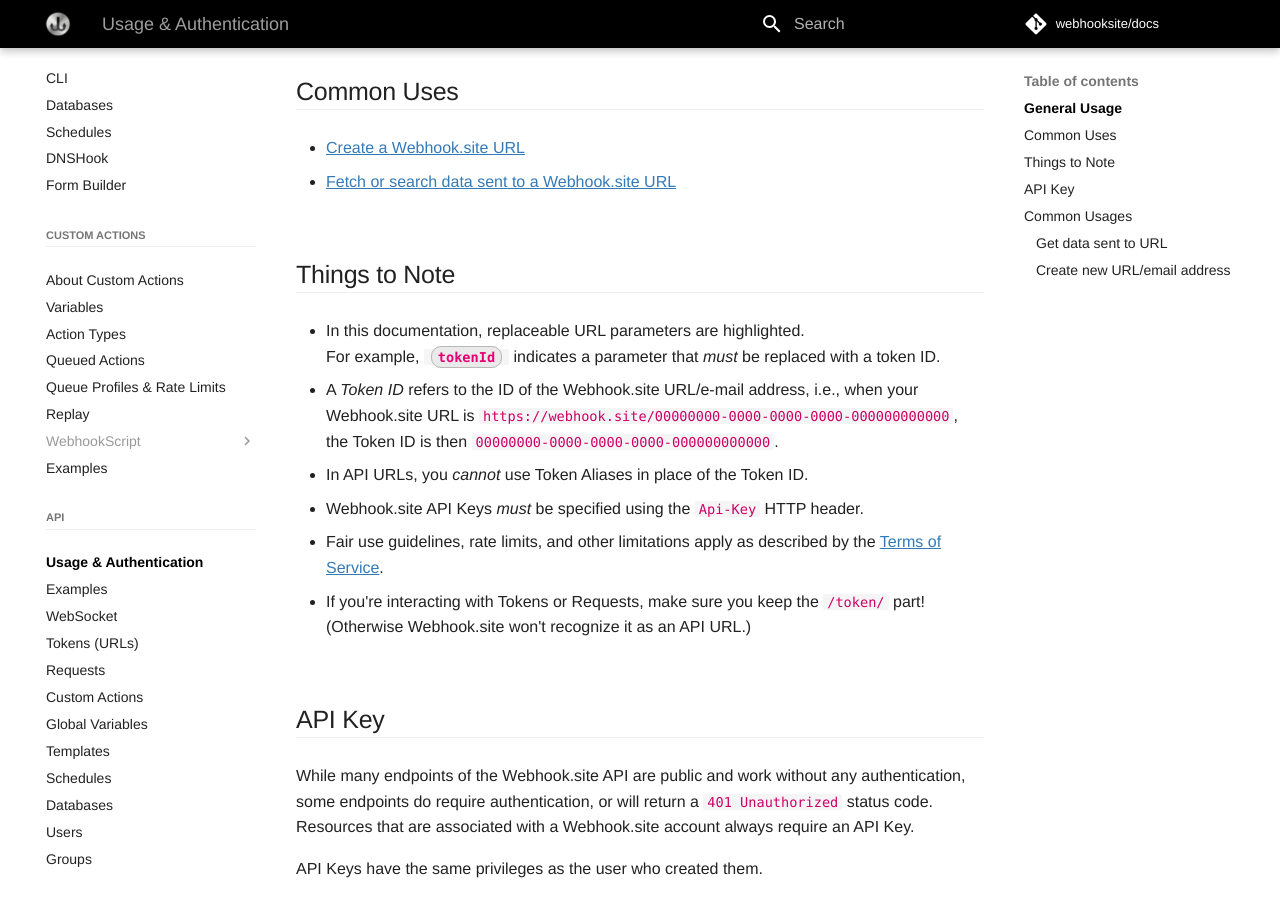
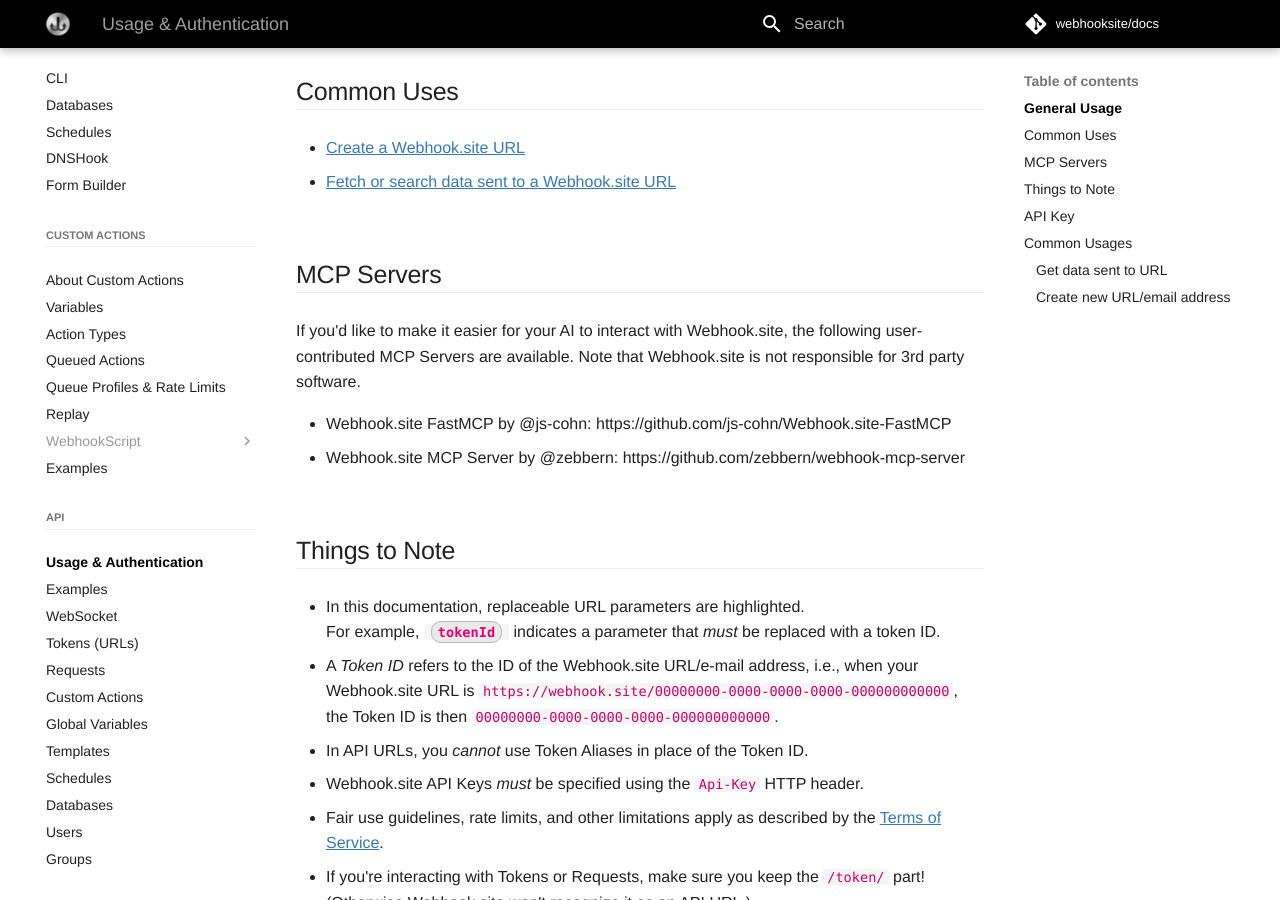
Before and after one commit to webhooksite/docs, an MkDocs documentation site: the page built from docs/api/about.md, in a window 1280 px wide and 900 px high, scrolled down 499 px. Built offline with MkDocs 1.6.1 and Material for MkDocs 9.7.7, drawn with Linux system fonts in a browser that asks for light colours; comment, search, counter and statistics services are not loaded.

Commit message:
Add MCP servers

```diff
--- a/docs/api/about.md
+++ b/docs/api/about.md
@@ -18,6 +18,13 @@
 
 * [Create a Webhook.site URL](/api/tokens.html#create-token)
 * [Fetch or search data sent to a Webhook.site URL](/api/requests.html#get-requests)
+
+## MCP Servers
+
+If you'd like to make it easier for your AI to interact with Webhook.site, the following user-contributed MCP Servers are available. Note that Webhook.site is not responsible for 3rd party software.
+
+* Webhook.site FastMCP by @js-cohn: https://github.com/js-cohn/Webhook.site-FastMCP
+* Webhook.site MCP Server by @zebbern: https://github.com/zebbern/webhook-mcp-server
 
 ## Things to Note
 
```
